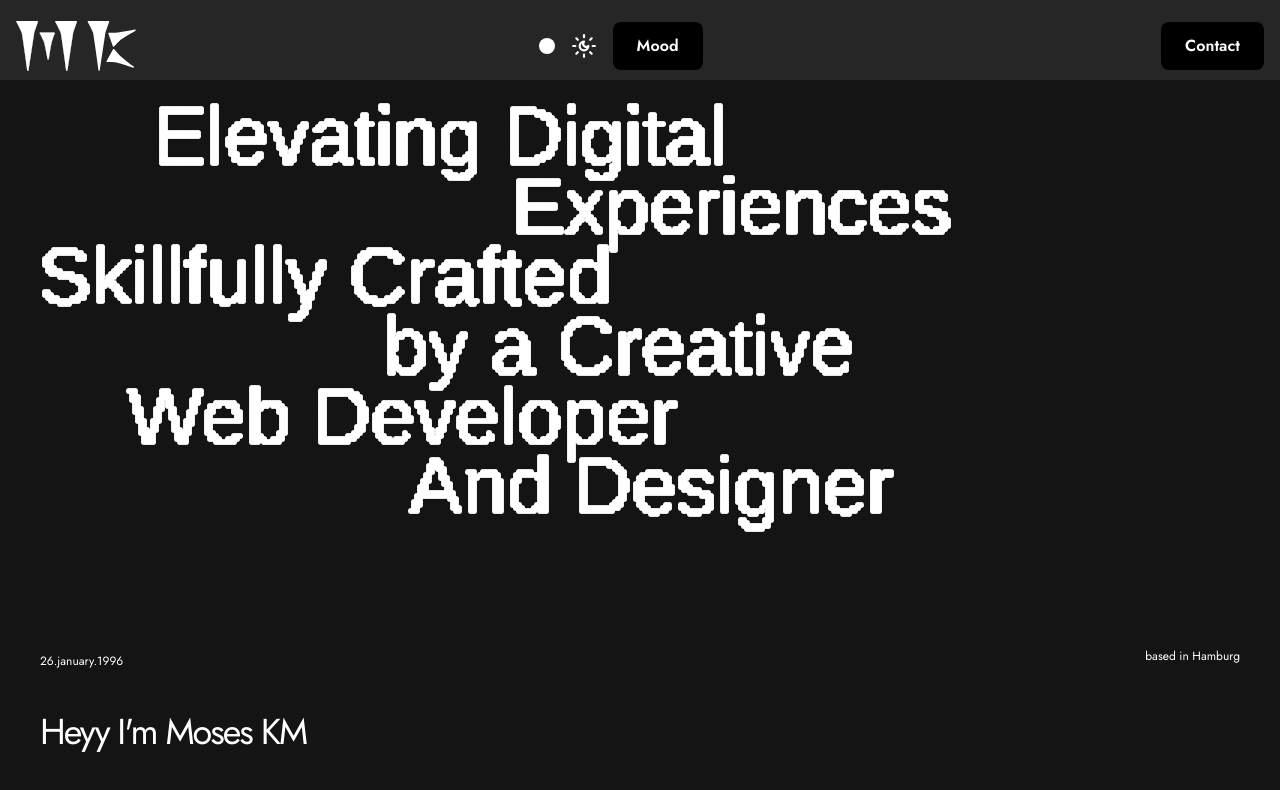
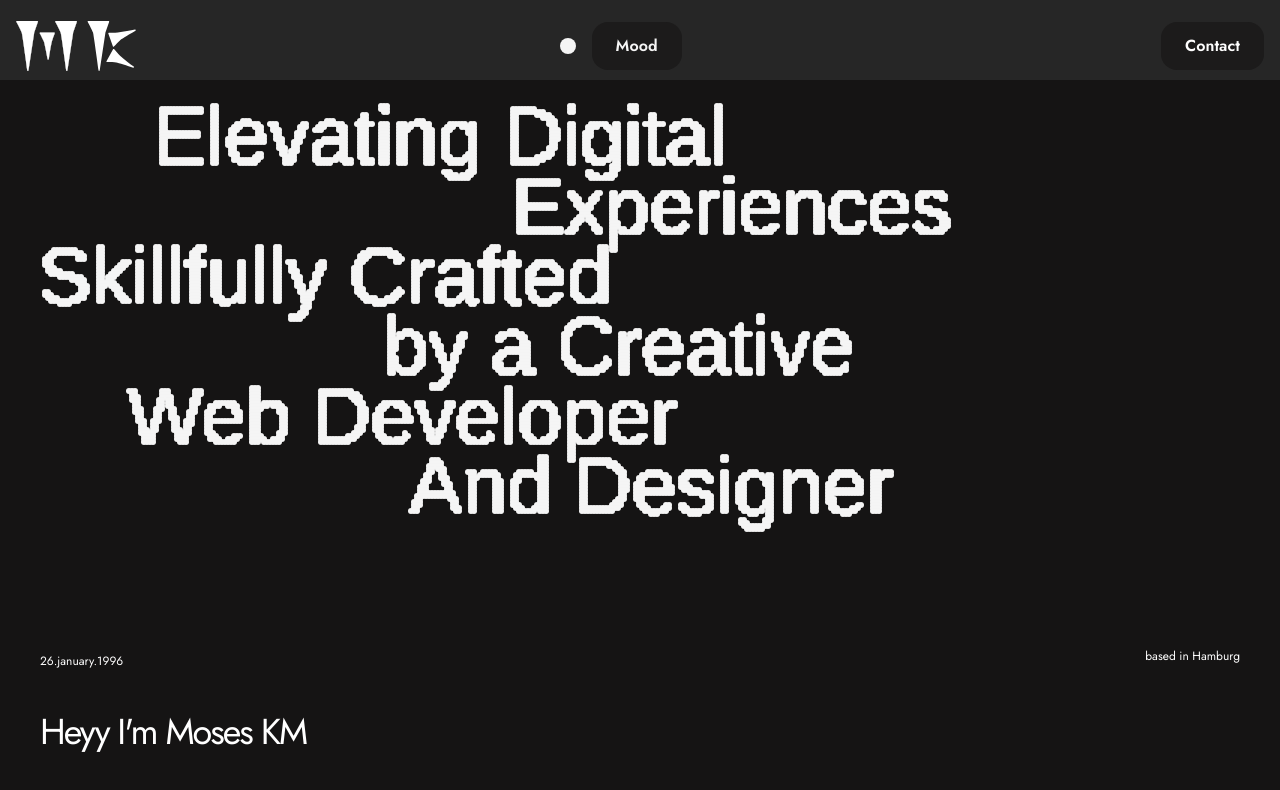
Before and after one commit to moses-ka/PortfolioMK, a Next.js app: page / in a window 1280 px wide. Shown: the top 790 px of the page. Built offline with nearby package versions, Linux system fonts and the light colour scheme.

Commit message:
mode is working added state mangment to achive that

```diff
--- a/package.json
+++ b/package.json
@@ -14,7 +14,8 @@
     "next": "^14.2.5",
     "react": "^18.3.1",
     "react-dom": "^18.3.1",
-    "react-icons": "^5.3.0"
+    "react-icons": "^5.3.0",
+    "zustand": "^4.5.5"
   },
   "devDependencies": {
     "@types/node": "^20",
--- a/src/app/components/Btn.tsx
+++ b/src/app/components/Btn.tsx
@@ -1,19 +1,24 @@
 "use client"
 import { BtnProps } from "@/typs";
 import {motion} from 'framer-motion';
+import { useStore} from '../store'
 export default function Btn(props:BtnProps) {
+  const localTheme = useStore(state => state.theme);
+
     const { text } = props;
     return (
         <>
     <motion.button
-        className="relative px-6 py-3 font-semibold text-white bg-black rounded-lg  "
+        className="relative px-6 py-3 font-semibold  rounded-2xl  "
+        style={{ backgroundColor: localTheme.background  , color: localTheme.foreground }}
         initial="rest"
         whileHover="hover"
         animate="rest"
       >
         {/* Background animation */}
         <motion.span
-          className="absolute inset-0 w-full h-full bg-white rounded-lg"
+          className="absolute inset-0 w-full h-full  rounded-2xl"
+          style={ { backgroundColor: localTheme.foreground }}
           variants={{
             rest: { width: "0%", left: "0%" },
             hover: { width: "100%", left: "0%" },
@@ -24,6 +29,7 @@ export default function Btn(props:BtnProps) {
 
         <motion.span
           className="relative z-10"
+          style={{ color: localTheme.foreground }}
           variants={{
             rest: { color: "white" },
             hover: { color: "black" },
--- a/src/app/components/TypingEffect.tsx
+++ b/src/app/components/TypingEffect.tsx
@@ -31,7 +31,6 @@ const TypingEffect = (props: TypingEffectProps) => {
       clearInterval(typingInterval);
     };
   }, [currentIndex,animate]);
-    console.log(isInView,'this is inview')
   return (
     <div className="typeEffect">
       <motion.p
--- a/src/app/components/particlesEffect.tsx
+++ b/src/app/components/particlesEffect.tsx
@@ -1,6 +1,7 @@
 "use client";
 import React, { useRef, useEffect, useState } from "react";
-
+import { useStore } from "../store";
+import { color } from "framer-motion";
 class Particle {
   x: number;
   y: number;
@@ -9,8 +10,9 @@ class Particle {
   density: number;
   size: number;
   triggered: boolean;
+  color: string;
 
-  constructor(x: number, y: number, size: number) {
+  constructor(x: number, y: number, size: number, color: string) {
     this.x = x;
     this.y = y;
     this.baseX = this.x;
@@ -18,10 +20,12 @@ class Particle {
     this.density = Math.random() * 100 + 1;
     this.size = size;
     this.triggered = false;
+    this.color = color;
+
   }
 
   draw(ctx: CanvasRenderingContext2D) {
-    ctx.fillStyle = "white";
+    ctx.fillStyle = this.color // Ensure this is correct
     ctx.beginPath();
     ctx.arc(this.x, this.y, this.size, 0, Math.PI * 2);
     ctx.closePath();
@@ -70,9 +74,9 @@ function ParticlesEffect() {
   const particlesArrayRef = useRef<Particle[]>([]);
   const mouseRef = useRef({ x: 0, y: 0, radius: 10 });
   const timeoutRef = useRef<ReturnType<typeof setTimeout> | null>(null);
+  const localTheme = useStore((state) => state.theme);
 
   useEffect(() => {
-    if (typeof window !== "undefined") {
     const handleResize = () => {
       setScreenWidth(window?.innerWidth);
       setScreenHeight(window?.innerHeight);
@@ -84,7 +88,6 @@ function ParticlesEffect() {
     return () => {
       window.removeEventListener("resize", handleResize);
     };
-    }
   }, []);
 
   useEffect(() => {
@@ -96,11 +99,9 @@ function ParticlesEffect() {
         screenWidth < screenHeight && screenWidth >= 768 && screenWidth <= 1024;
 
       if (isTabletPortrait) {
-        // Tablet in portrait mode: use width-based height
         canvas.width = screenWidth;
         canvas.height = 620;
       } else {
-        // Phone or other devices: use both width and height
         canvas.width = screenWidth;
         canvas.height = 500;
       }
@@ -115,7 +116,7 @@ function ParticlesEffect() {
         const particleSize = screenWidth > 768 ? 3 : 2;
         const lineSpacing = screenWidth > 768 ? 0.14 : 0.08;
 
-        ctx.fillStyle = "white";
+        ctx.fillStyle = localTheme.foreground;
         ctx.font = `${calculatedFontSize}px sans-serif`;
 
         const positions = [
@@ -143,7 +144,7 @@ function ParticlesEffect() {
                 const positionX = x;
                 const positionY = y;
                 particlesArrayRef.current.push(
-                  new Particle(positionX, positionY, particleSize)
+                  new Particle(positionX, positionY, particleSize, localTheme.foreground) // Pass the color from the store
                 );
               }
             }
@@ -167,9 +168,8 @@ function ParticlesEffect() {
 
       drawTextAndParticles();
       animate();
-
     }
-  }, [screenWidth, screenHeight]);
+  }, [screenWidth, screenHeight, localTheme.foreground]); // Add localTheme.foreground as a dependency
 
   const handleInteraction = (e: React.MouseEvent<HTMLCanvasElement>) => {
     if (screenWidth && screenWidth < 768) {
@@ -218,4 +218,5 @@ function ParticlesEffect() {
   );
 }
 
+
 export default ParticlesEffect;
--- a/src/app/layout.tsx
+++ b/src/app/layout.tsx
@@ -14,11 +14,13 @@ export default function RootLayout({
   children: React.ReactNode;
 }>) {
   return (
+
     <html className="" lang="en">
       <body className='body'>
         <Nav></Nav>
         {children}
       </body>
     </html>
+
   );
 }
--- a/src/app/nav.tsx
+++ b/src/app/nav.tsx
@@ -1,10 +1,52 @@
+'use client';
 import Btn from "./components/Btn";
 import { LuSunMoon } from "react-icons/lu";
+import { motion } from "framer-motion";
+import { useState } from "react";
+import {Theme} from "../typs";
+import { useStore } from "./store";
+export default function Nav() {
+    const {theme, setTheme} = useStore();
+    const [moodIndex, setMoodIndex] = useState(0);
 
-export default function Nav() {
+
+    const handleMoodChange = () => {
+        const colorThemes = [
+
+            { foreground: '#F5F5F5', background: '#1C1B1B' }, // black
+            { foreground: '#FFFFBF', background: '#1D1D00' }, // Yellow
+            { foreground: '#BFFFD5', background: '#001819' }, // Green
+            { foreground: '#FAC3FF', background: '#11010E' }, // Red
+            { foreground: '#CCCCFF', background: '#030B25' }, // Blue
+            { foreground: '#1C1B1B', background: '#F5F5F5' }, // white
+            { foreground: '#1D1D00', background: '#FFFFBF' }, // YellowDark
+            { foreground: '#001819', background: '#BFFFD5' }, // GreenDark
+            { foreground: '#11010E', background: '#FAC3FF' }, // RedDark
+            { foreground: '#030B25', background: '#CCCCFF' }, // BlueDark
+          // Add more themes as needed
+        ];
+
+        // Calculate the new mood index first
+        const newMoodIndex = (moodIndex + 1) % colorThemes.length;
+
+        // Then use the new index to get the theme
+        const { foreground, background } = colorThemes[newMoodIndex];
+
+        // Update the theme in state and localStorage
+        const currentTheme = { foreground, background };
+        setTheme(currentTheme);
+
+
+        // Update the state with the new mood index
+        setMoodIndex(newMoodIndex);
+      };
+
     return (
         <>
-            <nav className="w-full overflow-hidden sticky top-0 left-0  z-50  h-20  bg-[#282828] bg-opacity-90">
+
+
+            <nav className={`w-full overflow-hidden sticky top-0 bg-[#282828] left-0  z-50  h-20   bg-opacity-90`}
+            >
                 <div className="flex justify-between items-center w-full  ">
 
 
@@ -28,16 +70,54 @@ export default function Nav() {
 
                     </div>
                     <div id="mood" className="flex justify-center items-center gap-2 md:gap-4 mr-4">
-                        <button className="bg-white rounded-full h-4 w-4 "></button>
-                        <LuSunMoon size={26} className="text-white hover:scale-125 " />
-                        <Btn text={'Mood'} />
+                        <button
+
+                         className=" rounded-full h-4 w-4 "
+                            style={{  background: theme.foreground }}
+                         ></button>
+
+                        <motion.button
+                            className="relative px-6 py-3 font-semibold   rounded-2xl  "
+                            style={{ backgroundColor: theme.background , color: theme.foreground }}
+                            initial="rest"
+                            whileHover="hover"
+                            animate="rest"
+                            onClick={handleMoodChange}
+                        >
+                            {/* Background animation */}
+                            <motion.span
+                                className="absolute inset-0 w-full h-full rounded-2xl"
+                                style={{ backgroundColor: theme.foreground , color: theme.background }}
+                                variants={{
+                                    rest: { width: "0%", left: "0%" },
+                                    hover: { width: "100%", left: "0%" },
+                                }}
+                                transition={{ duration: 0.3, ease: "easeInOut" }}
+                            />
+
+
+                            <motion.span
+                                className="relative z-10"
+                                style={{ color: theme.foreground  }}
+                                variants={{
+                                    rest: { color: theme.foreground  },
+                                    hover: { color: theme.background }
+                                }}
+                                transition={{ duration: 0.15, ease: "easeInOut" }}
+                            >
+                                Mood
+                            </motion.span>
+
+                        </motion.button>
 
                     </div>
                     <div id="navagators" className="hidden md:block">
                         <ul className="flex justify-between items-center gap-4 w-full p-4">
                             <li>
-                                <Btn text={'Contact'} />
+                                <a className=" cursor-pointer" href="https://www.linkedin.com/in/moses-ka-mohs/">
+                                    <Btn text={'Contact'} />
 
+                                </a>
                             </li>
 
                         </ul>
--- /dev/null
+++ b/src/app/store.tsx
@@ -0,0 +1,18 @@
+import { createStore } from 'zustand/vanilla';
+import { create } from 'zustand';
+
+interface ThemeStore {
+    theme: { foreground: string; background: string };
+    setTheme: (theme: { foreground: string; background: string }) => void;
+}
+
+// Create the vanilla store
+const store = createStore<ThemeStore>((set) => ({
+    theme: { foreground: '#F5F5F5', background: '#1C1B1B' },
+    setTheme: (theme) => set({ theme }),
+}));
+
+// Bind the vanilla store to React
+export const useStore = create(store);
+
+export default useStore;
--- a/src/typs.tsx
+++ b/src/typs.tsx
@@ -3,3 +3,7 @@ export interface BtnProps {
     text: string;
 
     }
+export interface Theme  {
+    foreground: string ;
+    background: string;
+};
```
Also changed, not shown: 1 other file (tests, documents, lock files or other folders). Lines whose indentation alone changed are shown as unchanged.
